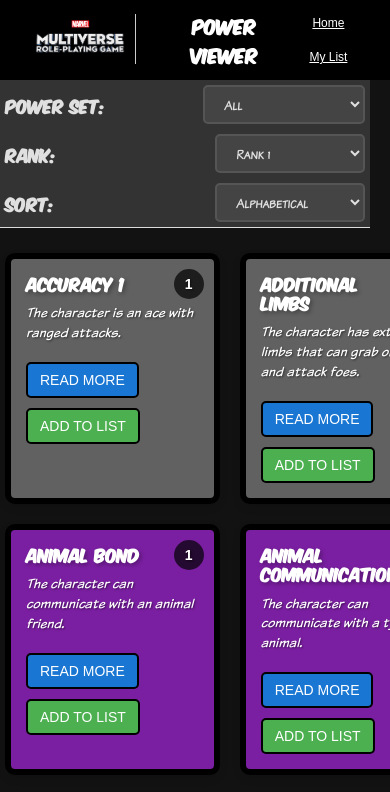
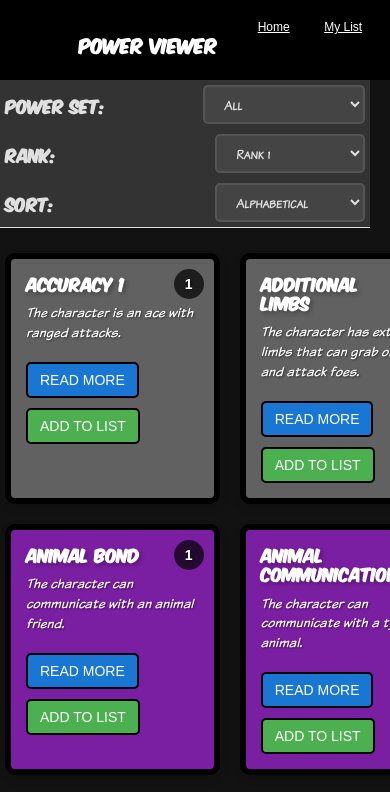
Before and after one commit to Budvyy/Budvyy.github.io, a plain HTML site: page index.html in a window 390 px wide. Shown: the top 792 px of the page. Drawn offline with Linux system fonts and the light colour scheme; a web font is replaced by a local one.

Commit message:
dtyfuggvhhivgv

```diff
--- a/styles.css
+++ b/styles.css
@@ -57,34 +57,25 @@ header {
   gap: 20px;
   justify-content: space-between;
   align-items: center;
-}
-
-.navigation {
-    display: flex;
-    align-items: center;
-    justify-content: space-between;
+  flex-wrap: wrap; /* Allow items to wrap */
 }
 
 .navigation .logo {
-    margin-right: 0; /* Remove margin to ensure the title is touching the logo */
+  flex: 0 0 auto; /* Prevent the logo from shrinking */
+  margin-right: 10px; /* Add some margin to the right */
 }
 
 .navigation h1 {
-    flex-grow: 1;
-    margin: 0;
-    padding-left: 10px; /* Add padding to create a small space between the logo and title */
-    font-size: 1.5em;
-    color: white; /* Ensure the title is always white */
-}
-
-.navigation .logo {
-  border-right: 1px solid #ccc;
-  padding-right: 10px;
-  height: 50px;
-  width: 90px;
+  flex: 1 1 auto; /* Allow the title to grow and shrink */
+  margin: 0;
+  padding-left: 10px; /* Add padding to create a small space between the logo and title */
+  font-size: 1.5em;
+  color: white; /* Ensure the title is always white */
+  text-align: center; /* Center the title */
 }
 
 .navigation a {
+  flex: 0 0 auto; /* Prevent the links from shrinking */
   padding: 10px 15px;
   background-color: #000;
   color: #fff;
@@ -426,6 +417,17 @@ body.dark-mode .button-container {
     margin-right: 0;
   }
 
+  .navigation {
+    flex-direction: column;
+    align-items: center;
+    padding: 10px;
+  }
+
+  .navigation .logo {
+    display: none; /* Hide the logo on mobile */
+    margin-bottom: 10px;
+  }
+
   .navigation h1 {
     font-size: 1.3em; /* Smaller font size for mobile */
   }
@@ -438,6 +440,24 @@ body.dark-mode .button-container {
     flex-direction: column;
     align-items: flex-start;
     gap: 10px;
+    font-size: 14px; /* Smaller font size for mobile */
+  }
+
+  .navigation {
+    flex-direction: column;
+    align-items: center;
+    padding: 10px;
+  }
+
+  .navigation .logo {
+    margin-bottom: 10px;
+  }
+
+  .navigation h1 {
+    font-size: 1.3em; /* Smaller font size for mobile */
+  }
+
+  .navigation a {
     font-size: 14px; /* Smaller font size for mobile */
   }
 }
@@ -472,6 +492,17 @@ body.dark-mode .button-container {
     margin-right: 0;
   }
 
+  .navigation {
+    flex-direction: column;
+    align-items: center;
+    padding: 10px;
+  }
+
+  .navigation .logo {
+    display: none; /* Hide the logo on very small screens */
+    margin-bottom: 10px;
+  }
+
   .navigation h1 {
     font-size: 1.1em; /* Smaller font size for very small screens */
   }
@@ -484,6 +515,24 @@ body.dark-mode .button-container {
     flex-direction: column;
     align-items: flex-start;
     gap: 5px; /* Reduce gap for very small screens */
+    font-size: 12px; /* Smaller font size for very small screens */
+  }
+
+  .navigation {
+    flex-direction: column;
+    align-items: center;
+    padding: 10px;
+  }
+
+  .navigation .logo {
+    margin-bottom: 10px;
+  }
+
+  .navigation h1 {
+    font-size: 1.1em; /* Smaller font size for very small screens */
+  }
+
+  .navigation a {
     font-size: 12px; /* Smaller font size for very small screens */
   }
 }
@@ -764,6 +813,17 @@ body.list-page .cards-container .card {
       margin-right: 0;
   }
 
+  .navigation {
+    flex-direction: column;
+    align-items: center;
+    padding: 10px;
+  }
+
+  .navigation .logo {
+    display: none; /* Hide the logo on mobile */
+    margin-bottom: 10px;
+  }
+
   .navigation h1 {
     font-size: 1.3em; /* Smaller font size for mobile */
   }
@@ -776,6 +836,24 @@ body.list-page .cards-container .card {
     flex-direction: column;
     align-items: flex-start;
     gap: 10px;
+    font-size: 14px; /* Smaller font size for mobile */
+  }
+
+  .navigation {
+    flex-direction: column;
+    align-items: center;
+    padding: 10px;
+  }
+
+  .navigation .logo {
+    margin-bottom: 10px;
+  }
+
+  .navigation h1 {
+    font-size: 1.3em; /* Smaller font size for mobile */
+  }
+
+  .navigation a {
     font-size: 14px; /* Smaller font size for mobile */
   }
 }
@@ -810,6 +888,17 @@ body.list-page .cards-container .card {
       margin-right: 0;
   }
 
+  .navigation {
+    flex-direction: column;
+    align-items: center;
+    padding: 10px;
+  }
+
+  .navigation .logo {
+    display: none; /* Hide the logo on very small screens */
+    margin-bottom: 10px;
+  }
+
   .navigation h1 {
     font-size: 1.1em; /* Smaller font size for very small screens */
   }
@@ -824,6 +913,24 @@ body.list-page .cards-container .card {
     gap: 5px; /* Reduce gap for very small screens */
     font-size: 12px; /* Smaller font size for very small screens */
   }
+
+  .navigation {
+    flex-direction: column;
+    align-items: center;
+    padding: 10px;
+  }
+
+  .navigation .logo {
+    margin-bottom: 10px;
+  }
+
+  .navigation h1 {
+    font-size: 1.1em; /* Smaller font size for very small screens */
+  }
+
+  .navigation a {
+    font-size: 12px; /* Smaller font size for very small screens */
+  }
 }
 
 /* styles.css */
@@ -833,7 +940,9 @@ body.list-page .cards-container .card {
     grid-template-columns: repeat(2, 1fr); /* Display 2 cards in a row */
     padding: 5px; /* Further reduce padding for very small screens */
   }
-
+  .logo {
+    display: none;
+  }
   .button-container {
     flex-direction: column;
     align-items: flex-start;
```
